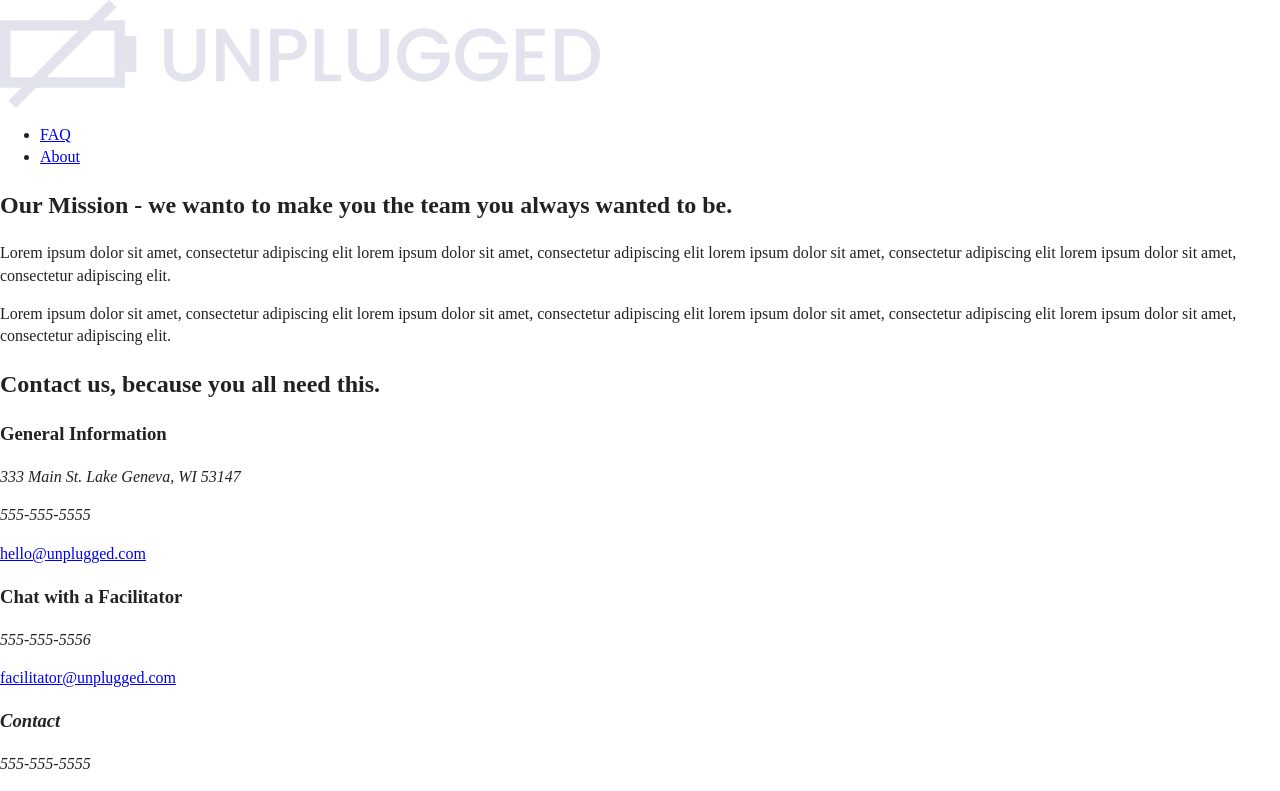
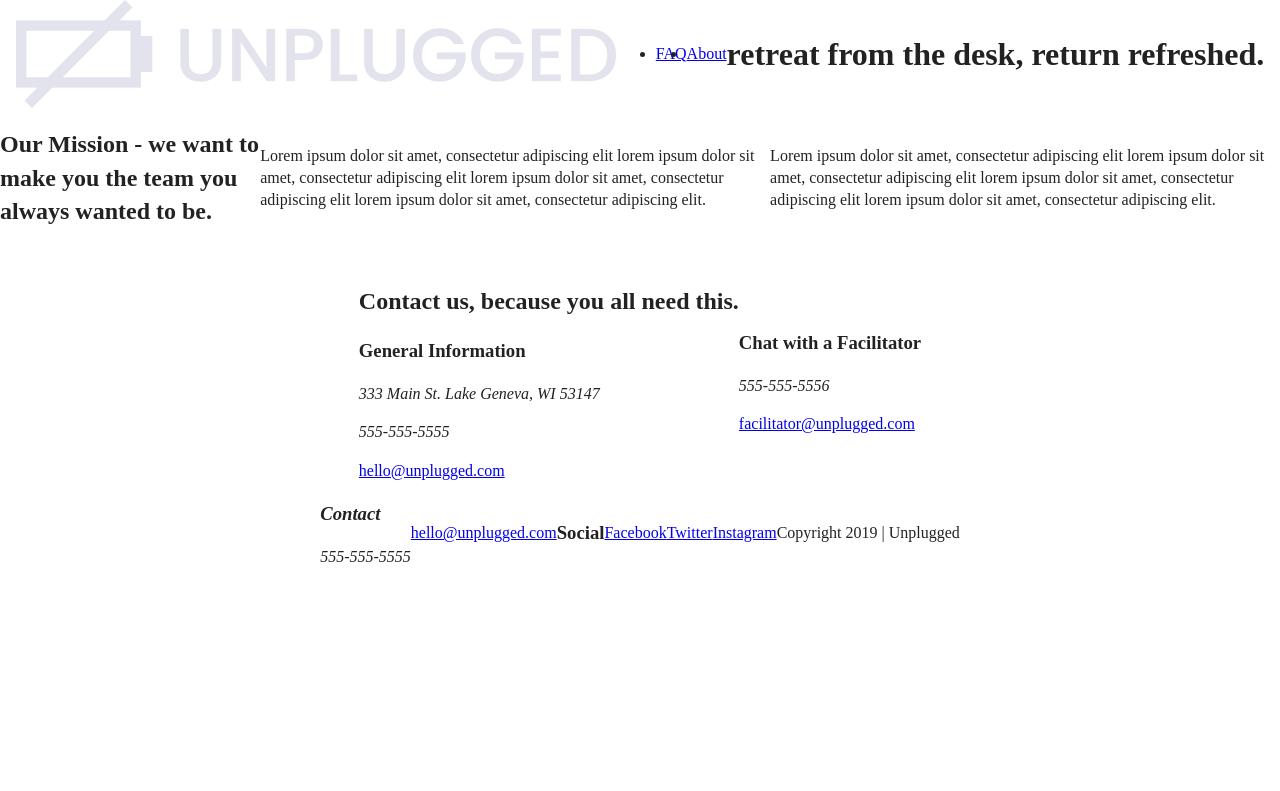
Before and after one commit to Chiara-V/unplugged-retreat-2020, a website: page html5-boilerplate_v8.0.0/about/index.html in a window 1280 px wide. Shown: the top 791 px of the page. Drawn offline with Linux system fonts and the light colour scheme; files whose address does not match are found by name.

Commit message:
Styling layout with flexbox

```diff
--- a/html5-boilerplate_v8.0.0/about/index.html
+++ b/html5-boilerplate_v8.0.0/about/index.html
@@ -26,7 +26,7 @@
   <body>
     <!--header-->
     <header>
-
+      <div class="content-wrapper">
         <!--logo-->
         <img src="../assets/unpluggedlogo.png" alt="Logo"/>
 
@@ -41,6 +41,13 @@
           </ul>
         </nav>
 
+        <!--hero section-->
+        <section class="hero-area">
+          <h1>retreat from the desk, return refreshed.</h1>
+          <!-- background img-->
+        </section>
+      </div><!--content-wrapper ends-->
+
     </header>
 
     <!--main-->
@@ -49,7 +56,7 @@
       <!--mission-->
       <section class="mission">
         <div class="content-wrapper">
-          <h2>Our Mission - we wanto to make you the team you always wanted to be.</h3>
+          <h2>Our Mission - we want to make you the team you always wanted to be.</h3>
           <article class="mission-content">
             <p>Lorem ipsum dolor sit amet, consectetur adipiscing elit
             lorem ipsum dolor sit amet, consectetur adipiscing elit
--- a/html5-boilerplate_v8.0.0/css/main.css
+++ b/html5-boilerplate_v8.0.0/css/main.css
@@ -86,6 +86,211 @@ textarea {
 /* ==========================================================================
    Author's custom styles
    ========================================================================== */
+
+/******BASE STYLES - Header and Footer ******/
+header,
+footer {
+  display: flex;
+  justify-content: center;
+  align-items: center;
+  flex-flow: row wrap;
+}
+/***BODY***/
+body {
+}
+
+/*---------headlines---------*/
+h1 {
+}
+
+h2 {
+}
+
+h3 {
+}
+
+/*****HEADER********/
+header {
+}
+
+header .content-wrapper {
+  display: flex;
+  justify-content: center;
+  align-items: center;
+  flex-flow: row wrap;
+}
+
+
+.header-divider {
+}
+
+header nav {
+  display: flex;
+  justify-content: space-around;
+  align-items: center;
+  flex-flow: row wrap;
+}
+
+header nav ul {
+  display: flex;
+  justify-content: space-around;
+  align-items: center;
+}
+
+header nav ul li {
+}
+
+/*-----------------------MOBILE---------------------*/
+/*---------------HOMEPAGE---------------*/
+
+/*********HERO AREA********/
+.hero-area {
+  display: flex;
+  justify-content: center;
+  align-items: center;
+  flex-flow: row wrap;
+}
+
+/*******MAIN*********/
+main {
+}
+
+main .content-wrapper {
+  display: flex;
+  justify-content: center;
+  align-items: center;
+}
+
+/***newsletter***/
+.aside {
+  display: flex;
+  justify-content: center;
+  align-items: center;
+  flex-flow: row wrap;
+}
+
+.form-description {
+}
+
+.form {
+}
+
+/***general info***/
+.features {
+  display: flex;
+  justify-content: center;
+  align-items: center;
+  flex-flow: row wrap;
+}
+
+article .features-items {
+  display: flex;
+  justify-content: center;
+  align-items: center;
+  flex-flow: row wrap;
+}
+
+.features-item-description {
+}
+
+/**previous retreats**/
+.reviews {
+  display: flex;
+  justify-content: center;
+  align-items: center;
+  flex-flow: row wrap;
+}
+
+article {
+}
+
+/********FOOTER*******/
+.footer-content {
+  display: flex;
+  justify-content: center;
+  align-items: center;
+}
+
+.contact {
+}
+
+address {
+}
+
+.email {
+}
+
+.social {
+  display: flex;
+  justify-content: space-around;
+  align-items: center;
+}
+
+.social-icons {
+  display: flex;
+  justify-content: space-around;
+  align-items: center;
+}
+
+.copyright {
+}
+
+/*---------------ABOUT PAGE---------------*/
+/*****MAIN*****/
+/**mission**/
+.mission {
+  display: flex;
+  justify-content: center;
+  align-items: center;
+  flex-flow: row wrap;
+}
+
+article .mission-content {
+}
+
+/**location**/
+.map {
+}
+
+/**contact info**/
+.contact {
+  display: flex;
+  justify-content: center;
+  align-items: center;
+  flex-flow: row wrap;
+}
+
+.contact-info {
+}
+
+.email {
+}
+
+.chat {
+}
+
+.email2 {
+}
+
+/*---------------FAQ PAGE---------------*/
+/****MAIN****/
+/****faq****/
+.faq {
+  display: flex;
+  justify-content: center;
+  align-items: center;
+  flex-flow: row wrap;
+}
+
+#faq .content-wrapper {
+  display: flex;
+  justify-content: center;
+  align-items: center;
+  flex-flow: row wrap;
+}
+
+article .faq-content {
+}
 
 /* ==========================================================================
    Helper classes
```
Also changed, not shown: html5-boilerplate_v8.0.0/faq/index.html (+10 -3 lines), html5-boilerplate_v8.0.0/index.html (+5 -4 lines). Lines whose indentation alone changed are shown as unchanged.
